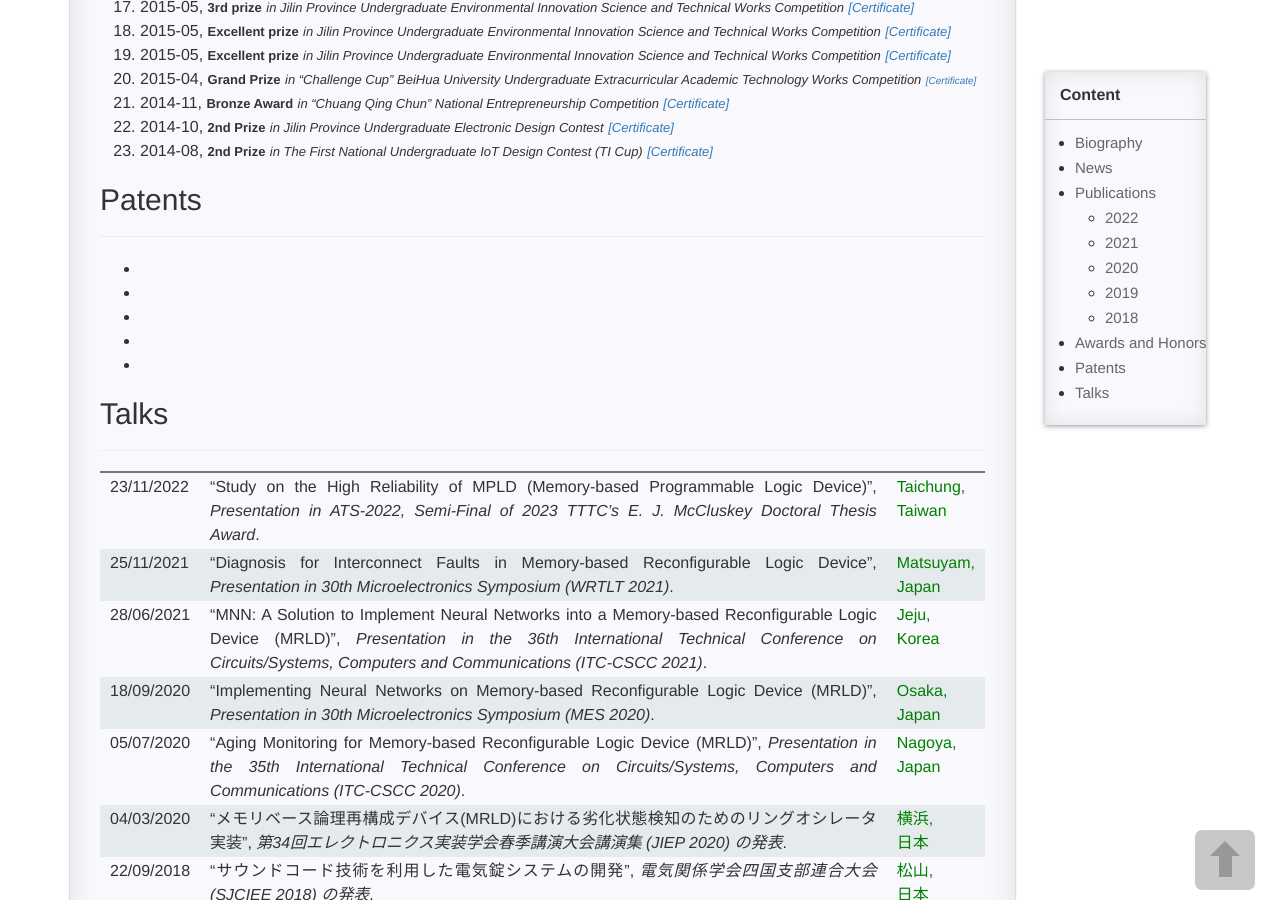
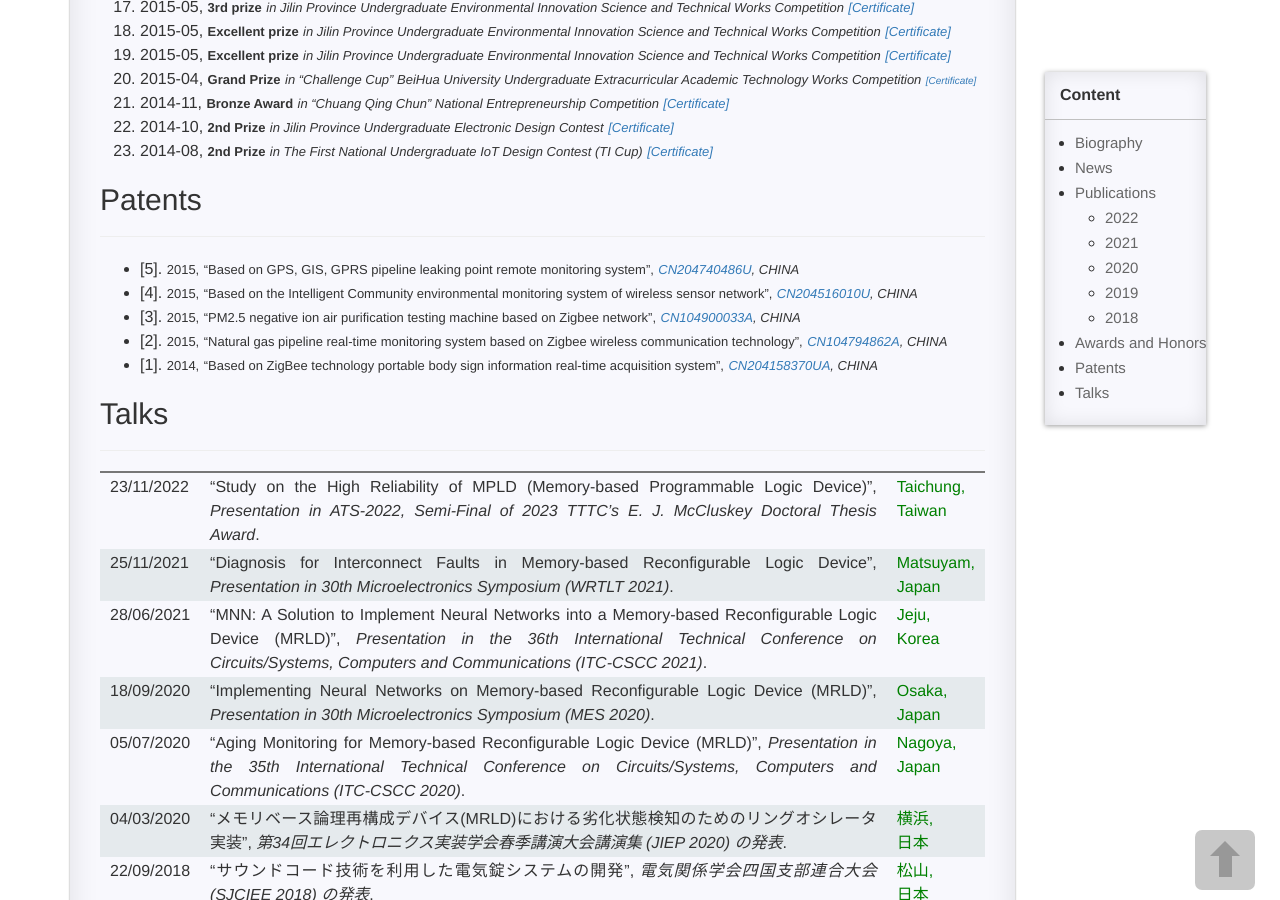
Before and after one commit to XihongZhou/xihongzhou.github.io, a Jekyll site: the page built from pages/1_homepage.md, in a window 1280 px wide and 900 px high, scrolled down 2217 px. Built offline with Jekyll 4.4.1, drawn with Linux system fonts in a browser that asks for light colours; comment, search, counter and statistics services are not loaded.

Commit message:
Update 1_homepage.md

```diff
--- a/pages/1_homepage.md
+++ b/pages/1_homepage.md
@@ -113,11 +113,11 @@ permalink: /homepage/
 
 ---
 
-- [5]: <font size="2">2015,</font> <font size="2">“Based on GPS, GIS, GPRS pipeline leaking point remote monitoring system”,</font> [*<font size="2">CN204740486U</font>*](https://patents.google.com/patent/CN204740486U/en?inventor=%E5%91%A8%E7%BB%86%E7%BA%A2)*<font size="2">, CHINA</font>*
-- [4]: <font size="2">2015,</font> <font size="2">“Based on the Intelligent Community environmental monitoring system of wireless sensor network”,</font> [*<font size="2">CN204516010U</font>*](https://patents.google.com/patent/CN204516010U/en?inventor=%E5%91%A8%E7%BB%86%E7%BA%A2&page=2)*<font size="2">, CHINA</font>*
-- [3]: <font size="2">2015,</font> <font size="2">“PM2.5 negative ion air purification testing machine based on Zigbee network”,</font> [*<font size="2">CN104900033A</font>*](https://patents.google.com/patent/CN104900033A/en?inventor=%E5%91%A8%E7%BB%86%E7%BA%A2&page=1)*<font size="2">, CHINA</font>*
-- [2]: <font size="2">2015,</font> <font size="2">“Natural gas pipeline real-time monitoring system based on Zigbee wireless communication technology”,</font> [*<font size="2">CN104794862A</font>*](https://patents.google.com/patent/CN104794862A/en?inventor=%E5%91%A8%E7%BB%86%E7%BA%A2)*<font size="2">, CHINA</font>*
-- [1]: <font size="2">2014,</font> <font size="2">“Based on ZigBee technology portable body sign information real-time acquisition system”,</font> [*<font size="2">CN204158370UA</font>*](https://patents.google.com/patent/CN204158370U/en?inventor=%E5%91%A8%E7%BB%86%E7%BA%A2)*<font size="2">, CHINA</font>*
+- [5]. <font size="2">2015,</font> <font size="2">“Based on GPS, GIS, GPRS pipeline leaking point remote monitoring system”,</font> [*<font size="2">CN204740486U</font>*](https://patents.google.com/patent/CN204740486U/en?inventor=%E5%91%A8%E7%BB%86%E7%BA%A2)*<font size="2">, CHINA</font>*
+- [4]. <font size="2">2015,</font> <font size="2">“Based on the Intelligent Community environmental monitoring system of wireless sensor network”,</font> [*<font size="2">CN204516010U</font>*](https://patents.google.com/patent/CN204516010U/en?inventor=%E5%91%A8%E7%BB%86%E7%BA%A2&page=2)*<font size="2">, CHINA</font>*
+- [3]. <font size="2">2015,</font> <font size="2">“PM2.5 negative ion air purification testing machine based on Zigbee network”,</font> [*<font size="2">CN104900033A</font>*](https://patents.google.com/patent/CN104900033A/en?inventor=%E5%91%A8%E7%BB%86%E7%BA%A2&page=1)*<font size="2">, CHINA</font>*
+- [2]. <font size="2">2015,</font> <font size="2">“Natural gas pipeline real-time monitoring system based on Zigbee wireless communication technology”,</font> [*<font size="2">CN104794862A</font>*](https://patents.google.com/patent/CN104794862A/en?inventor=%E5%91%A8%E7%BB%86%E7%BA%A2)*<font size="2">, CHINA</font>*
+- [1]. <font size="2">2014,</font> <font size="2">“Based on ZigBee technology portable body sign information real-time acquisition system”,</font> [*<font size="2">CN204158370UA</font>*](https://patents.google.com/patent/CN204158370U/en?inventor=%E5%91%A8%E7%BB%86%E7%BA%A2)*<font size="2">, CHINA</font>*
 
 ## Talks
 
```
